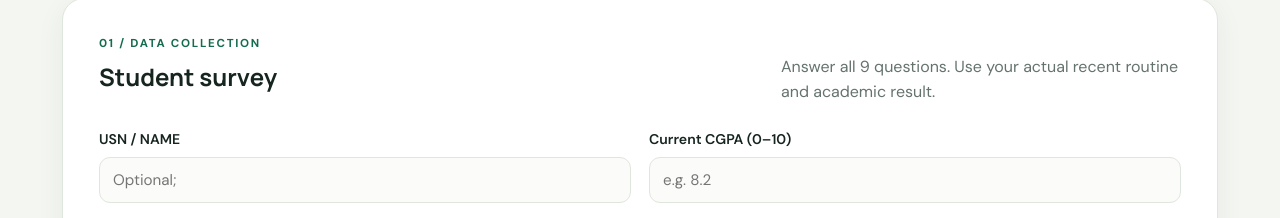
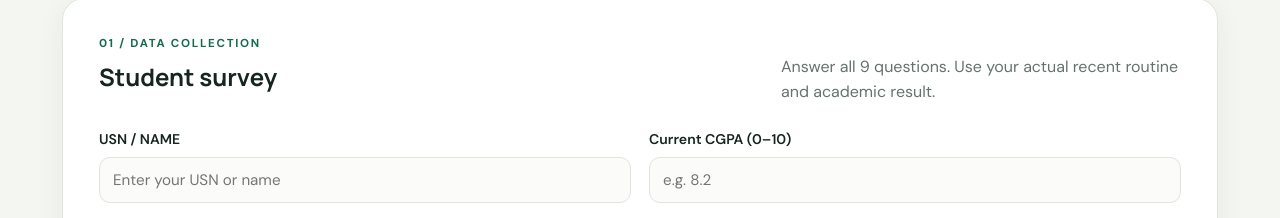
Before and after one commit to mjosith377-web/STUDENTS_PERFORMANCE_ANALYSIS, a plain HTML site: page index.html in a window 1280 px wide. Shown: the part 629-847 px from the top of the page. Drawn offline with nearby package versions, Linux system fonts and the light colour scheme; no server answers.

Commit message:
Enhance student code input field in survey form
Updated the input field for student code to include type, placeholder, and required attributes.

```diff
--- a/index.html
+++ b/index.html
@@ -26,7 +26,15 @@
       </div>
       <form id="surveyForm">
         <div class="field-grid">
-          <label>USN / NAME <input name="student_code" maxlength="40" placeholder="Optional;" /></label>
+          <label>USN / NAME
+  <input
+    name="student_code"
+    type="text"
+    maxlength="40"
+    placeholder="Enter your USN or name"
+    required
+  />
+</label>
           <label>Current CGPA (0–10) <input name="cgpa" type="number" min="0" max="10" step="0.01" required placeholder="e.g. 8.2" /></label>
           <label>1. Daily study hours <input name="study_hours" type="number" min="0" max="24" step="0.5" required placeholder="e.g. 3.5" /></label>
           <label>2. Attendance (%) <input name="attendance" type="number" min="0" max="100" step="1" required placeholder="e.g. 85" /></label>
```
